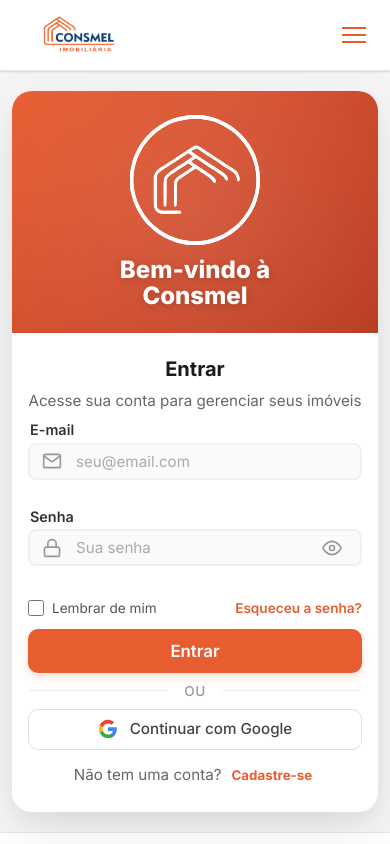
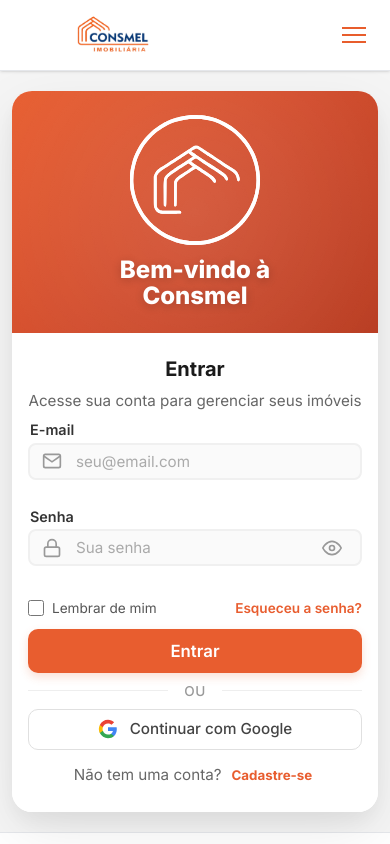
Before and after one commit to tiofelx/consmel-imobiliaria, a Next.js app: page /login in a window 390 px wide. Shown: the top 844 px of the page. Built offline with nearby package versions, Linux system fonts and the light colour scheme.

Commit message:
feature: header

```diff
--- a/app/components/Header.css
+++ b/app/components/Header.css
@@ -4,9 +4,16 @@
   left: 0;
   right: 0;
   z-index: var(--z-sticky);
-  transition: none;
+  transition:
+    opacity 380ms ease,
+    background-color 280ms ease,
+    border-color 280ms ease,
+    box-shadow 280ms ease,
+    backdrop-filter 280ms ease,
+    -webkit-backdrop-filter 280ms ease;
   -webkit-text-size-adjust: 100%;
   text-size-adjust: 100%;
+  will-change: opacity;
 }
 
 /* Hidden state - slides up out of view */
@@ -59,7 +66,9 @@
   align-items: center;
   text-decoration: none;
   transition: all var(--transition-base);
-  /* Remove negative margins to fit cleanly in fixed height */
+  width: 320px;
+  height: 115px;
+  flex-shrink: 0;
   margin: 0;
 }
 
@@ -69,8 +78,8 @@
 }
 
 .logo-image {
-  width: auto;
-  height: 115px;
+  width: 100%;
+  height: 100%;
   object-fit: contain;
 }
 
@@ -85,9 +94,14 @@
 }
 
 @media (max-width: 768px) {
+  .header-logo {
+    width: 194px;
+    height: 70px;
+  }
+
   .logo-image {
-    width: auto;
-    height: 70px;
+    width: 100%;
+    height: 100%;
   }
 
   .header-container {
--- a/app/components/Header.jsx
+++ b/app/components/Header.jsx
@@ -10,12 +10,21 @@
 export default function Header({ user }) {
   const [menuOpen, setMenuOpen] = useState(false);
   const [headerOpacity, setHeaderOpacity] = useState(1);
+  const [isHeaderVisible, setIsHeaderVisible] = useState(false);
   const [headerStyle, setHeaderStyle] = useState('solid'); // 'solid' | 'translucent'
   const [userMenuOpen, setUserMenuOpen] = useState(false);
   const lastScrollY = useRef(0);
   const opacityRef = useRef(1);
   const pathname = usePathname();
   const isHome = pathname === '/';
+
+  useEffect(() => {
+    const frameId = window.requestAnimationFrame(() => {
+      setIsHeaderVisible(true);
+    });
+
+    return () => window.cancelAnimationFrame(frameId);
+  }, []);
 
   // Scroll-based opacity and style effect
   useEffect(() => {
@@ -81,7 +90,8 @@
   };
 
   // Determine if header should be interactive (clickable)
-  const isClickable = headerOpacity > 0.1;
+  const effectiveOpacity = isHeaderVisible ? headerOpacity : 0;
+  const isClickable = effectiveOpacity > 0.1;
 
   // Determine header class based on style state
   const getHeaderClass = () => {
@@ -93,7 +103,7 @@
     <header
       className={`header ${getHeaderClass()}`}
       style={{
-        opacity: headerOpacity,
+        opacity: effectiveOpacity,
         pointerEvents: isClickable ? 'auto' : 'none'
       }}
     >
@@ -105,6 +115,7 @@
             alt="Consmel Imobiliária"
             width={320}
             height={115}
+            sizes="(max-width: 768px) 194px, 320px"
             priority
             className="logo-image"
           />
```
